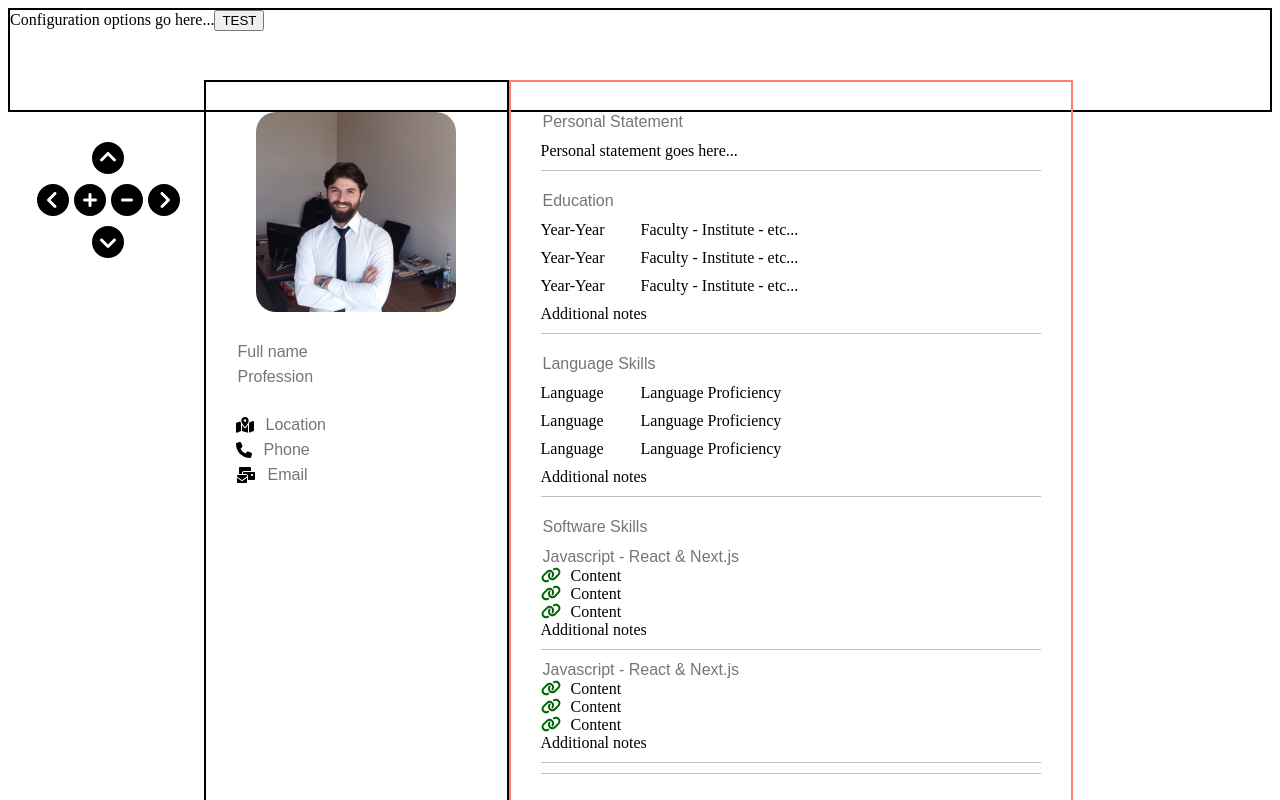
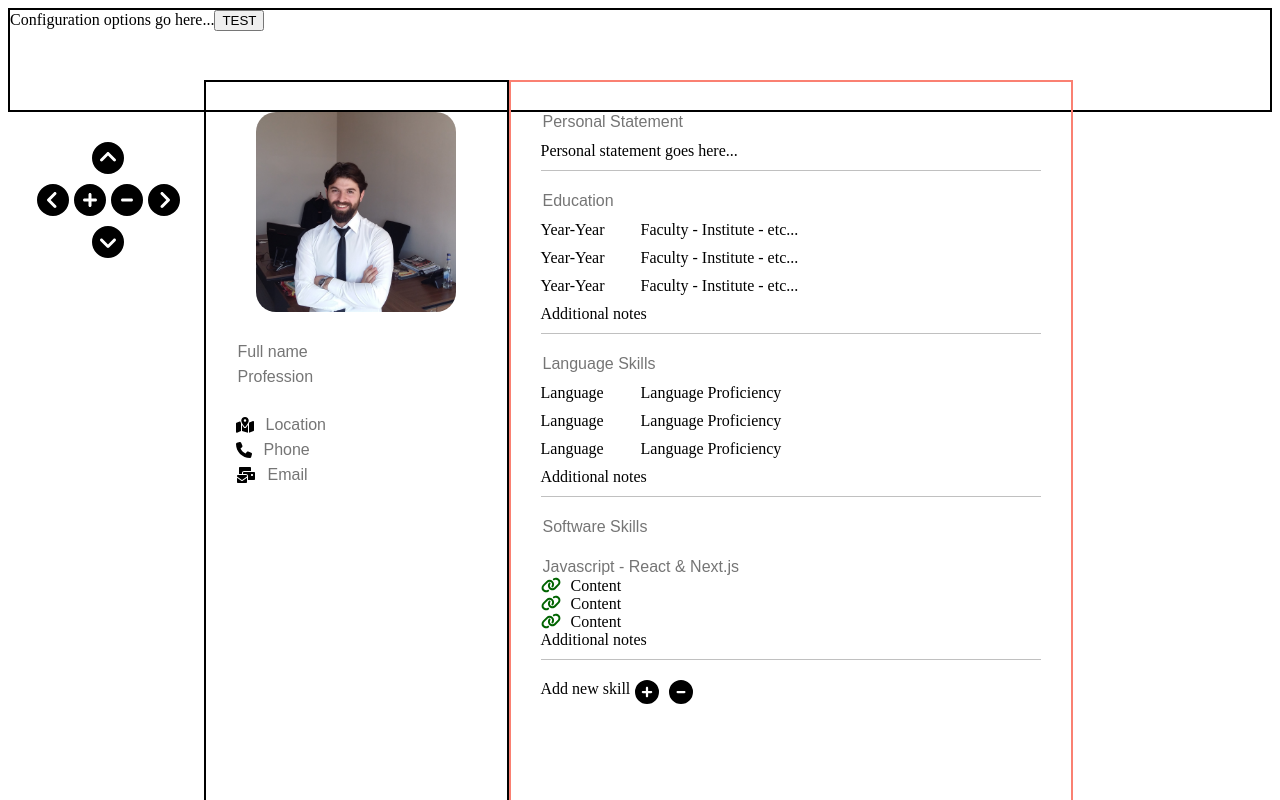
Before and after one commit to codeyourwaytofreedom/cv-maker, a Next.js app: page / in a window 1280 px wide. Shown: the top 800 px of the page. Built offline with nearby package versions, Linux system fonts and the light colour scheme.

Commit message:
Skills chapter done.
Add/remove skills option added.

Looks pretty.

Keep going.

Remember why you started.

```diff
--- a/components/chapter_list.tsx
+++ b/components/chapter_list.tsx
@@ -4,6 +4,7 @@ import { useRef, useState, useEffect } from "react";
 import x from "../styles/cv.module.css";
 import New_skill from "./new_skill";
 import Pen from "./pen";
+import Skill_title from "./skill_title";
 
 const Chapter_list = () => {
         const [title_Styles, setTitle_Styes] = useState(["16px", 300, "none"]);
@@ -29,17 +30,31 @@ const Chapter_list = () => {
 
 
         return (
+            <>
 
-            <div className={x.cv_content_details_chapter} ref={chapter_area}>
-                <div className={x.cv_content_details_chapter_title}>
-                    <input type="text" placeholder="Software Skills"  onFocus={()=> setTools("title")}
-                        style={{fontSize: title_Styles[0], fontWeight: title_Styles[1], textDecoration: title_Styles[2], width:"400px"}}/>
-                </div>
-                <New_skill/>
-                <New_skill/>
+                <Skill_title/>
+                {
+                    [...Array(skills)].map(s=>
+                            <New_skill/>
+                        )
+                }
 
-            </div>
-    )
+                <span style={{display:"flex", columnGap:"5px"}}>
+                <span>Add new skill</span>
+                <FontAwesomeIcon icon={faPlusCircle} size={"xl"} onClick={()=> skills < 10 ? setSkills(skills+1) : setSkills(skills)}/>
+                <span> </span>
+                <FontAwesomeIcon icon={faMinusCircle} size={"xl"} onClick={()=>skills > 1 ? setSkills(skills-1) : setSkills(skills)}/>
+                </span>
+    </> )
 }
 
 export default Chapter_list;
+
+
+
+{/* <h3>Add new skill</h3>
+<span>
+<FontAwesomeIcon icon={faPlusCircle} size={"xl"}/>
+<span> </span>
+<FontAwesomeIcon icon={faMinusCircle} size={"xl"}/>
+</span> */}
--- a/components/new_skill.tsx
+++ b/components/new_skill.tsx
@@ -41,14 +41,6 @@ const New_skill = () => {
                                         <>
                                         <h3>Title Styles</h3>
                                         <Pen cls={x.cv_content_details_tools_pen} setter={setTitle_Styes} value={title_Styles} und={true} />
-                                        <h3>Add new skill</h3>
-                                        <span>
-                                            <FontAwesomeIcon icon={faPlusCircle} size={"2x"}
-                                                onClick={()=> skills < 10 ? setSkills(skills+1) : setSkills(skills)} />
-                                            <span> </span>
-                                            <FontAwesomeIcon icon={faMinusCircle} size={"2x"}
-                                                onClick={()=> skills > 0 ? setSkills(skills-1) : setSkills(skills)} />
-                                        </span>
                                         </>
                                         :
                                         tools === "content" ?
--- /dev/null
+++ b/components/skill_title.tsx
@@ -0,0 +1,55 @@
+import { faChevronCircleUp,faChevronCircleDown, faPlusCircle, faMinusCircle, faCheck, faLink } from "@fortawesome/free-solid-svg-icons";
+import { FontAwesomeIcon } from "@fortawesome/react-fontawesome";
+import { useRef, useState, useEffect } from "react";
+import x from "../styles/cv.module.css";
+import New_skill from "./new_skill";
+import Pen from "./pen";
+
+
+
+const Skill_title = () => {
+    const [title_Styles, setTitle_Styes] = useState(["16px", 300, "none"]);
+    const [stly, setStly] = useState(["16px", 300, "none"]);
+    const [tools, setTools] = useState(null);
+    const [lines, setLines] = useState(2);
+    const chapter_area = useRef();
+    const [color, setColor] = useState("green");
+    const [skills, setSkills] = useState(1);
+
+    useEffect(()=> {
+        const handle_outside_click = (event) => {
+            if(chapter_area.current && chapter_area.current.contains(event.target))
+            {
+                console.log("Chapter area clicked")
+            }
+            else{
+                setTools(false)
+            }
+        }
+        window.document.addEventListener("click", handle_outside_click)
+    },[])
+
+    return (
+        <>
+        <div className={x.cv_content_details_chapter_title} ref={chapter_area}>
+                    <input type="text" placeholder="Software Skills"  onFocus={()=> setTools("title")}
+                        style={{fontSize: title_Styles[0], fontWeight: title_Styles[1], textDecoration: title_Styles[2], width:"400px"}}/>
+
+                {
+                    tools &&
+                    <div className={x.cv_content_details_chapter_content}>
+                    <div className={x.cv_content_details_chapter_content_controls} id={x.software_title__controls}
+                        >
+
+                                <h3>Title Styles</h3>
+                                <Pen cls={x.cv_content_details_tools_pen} setter={setTitle_Styes} value={title_Styles} und={true} />
+                    </div></div>
+                }
+
+                </div>
+
+        </>
+     );
+}
+
+export default Skill_title;
--- a/styles/cv.module.css
+++ b/styles/cv.module.css
@@ -58,7 +58,7 @@
   display: flex;
   justify-content: center;
   align-items: center;
-  height: 1000px;
+  height: 1900px;
   width: 800px;
   position: relative;
   left: 230px;
@@ -204,5 +204,8 @@
   top: -45px;
 }
 .cv_content_details_chapter_content #software_controls {
+  top: 0px;
+}
+.cv_content_details_chapter_content #software_title__controls {
   top: -45px;
 }/*# sourceMappingURL=cv.module.css.map */
--- a/styles/cv.module.scss
+++ b/styles/cv.module.scss
@@ -41,7 +41,7 @@
     &_content{
         @include flex-center;
         //border: 2px solid red;
-        height: 1000px;
+        height: 1900px;
         width: 800px;
         position: relative;
         left: 230px;
@@ -153,6 +153,9 @@
                         top:-45px;
                     }
                     #software_controls{
+                        top:0px;
+                    }
+                    #software_title__controls{
                         top:-45px;
                     }
                 }
```
Also changed, not shown: 1 other file (tests, documents, lock files or other folders).
